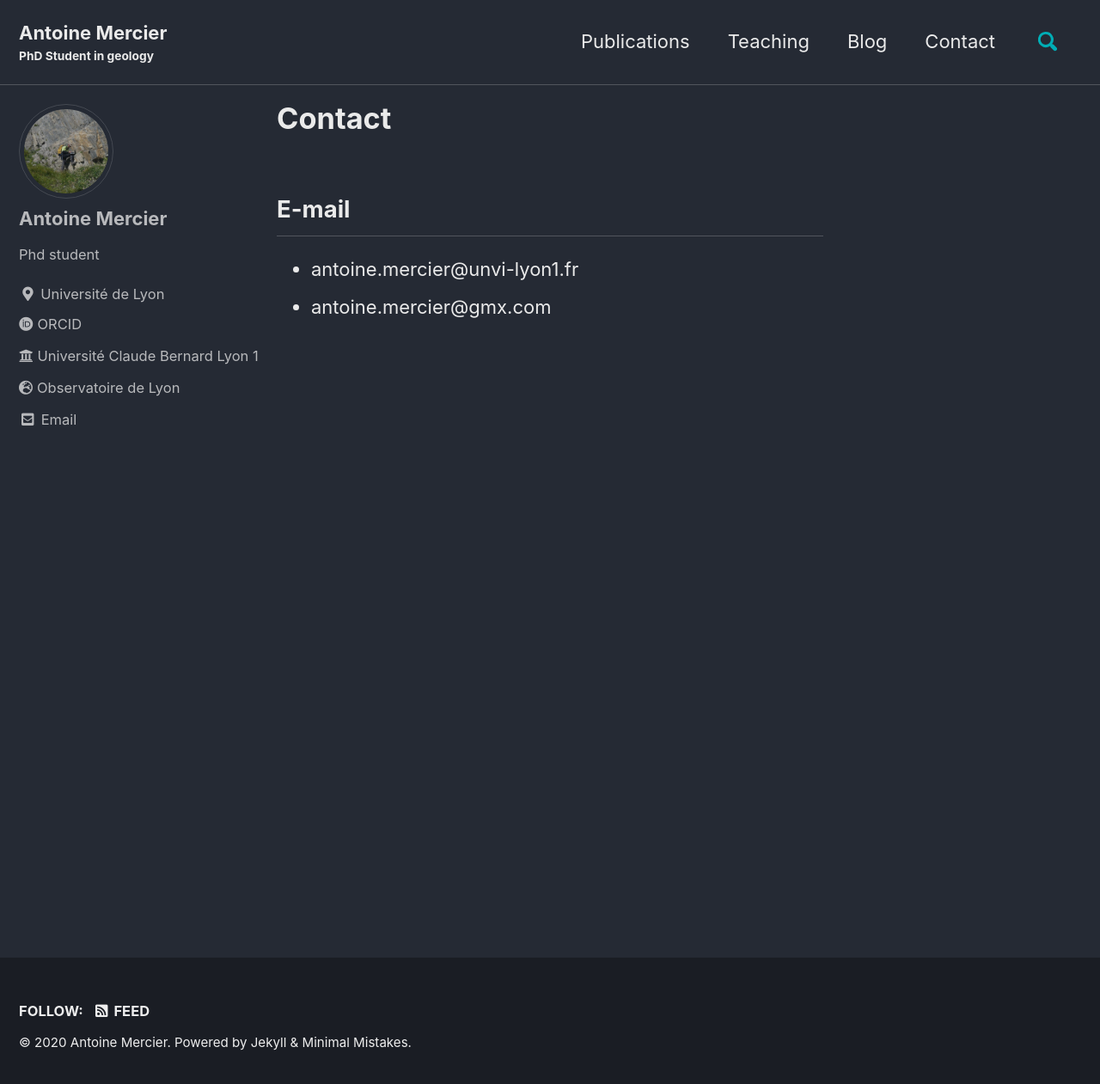
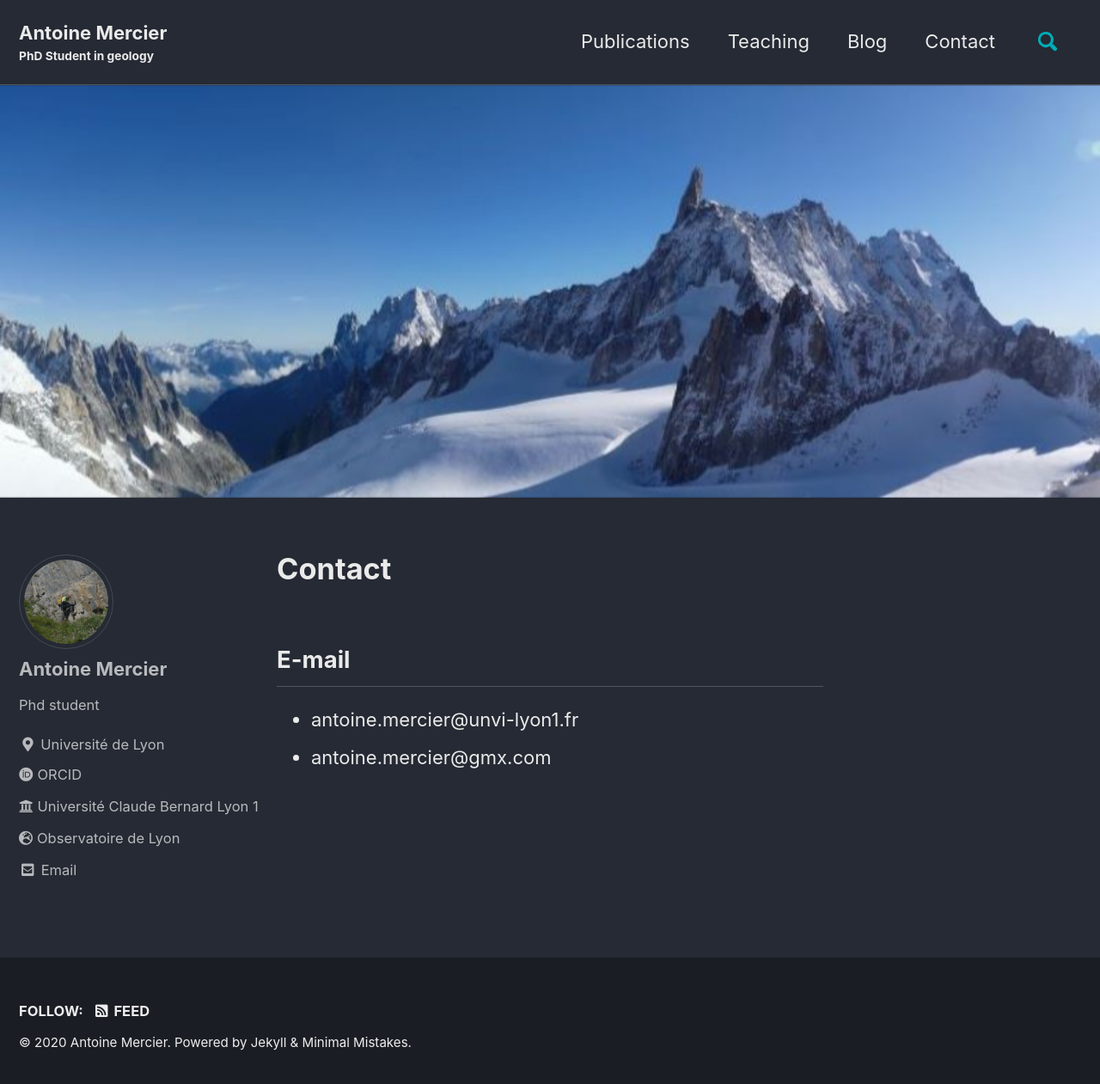
Before and after one commit to AntoineMercier/AntoineMercier.github.io, a Jekyll site: the page built from _pages/contact.md, in a window 1280 px wide and 1269 px high. Shown: the top 1261 px of the window at 86% size. Built offline with Jekyll 4.4.1, drawn with Linux system fonts in a browser that asks for light colours; cached includes are drawn as plain includes.

Commit message:
Update contact.md

```diff
--- a/_pages/contact.md
+++ b/_pages/contact.md
@@ -3,7 +3,9 @@ permalink: /contact/
 title: "Contact"
 author_profile: true
 header:
-  teaser: /assets/images/teaser.jpg
+  image: /assets/images/teaser.jpg
+  image_description: "A description of the image"
+  aption: "Photo credit: [**Unsplash**](https://unsplash.com)"
 redirect_from:
   - /contact/
   - /contact.html
```
